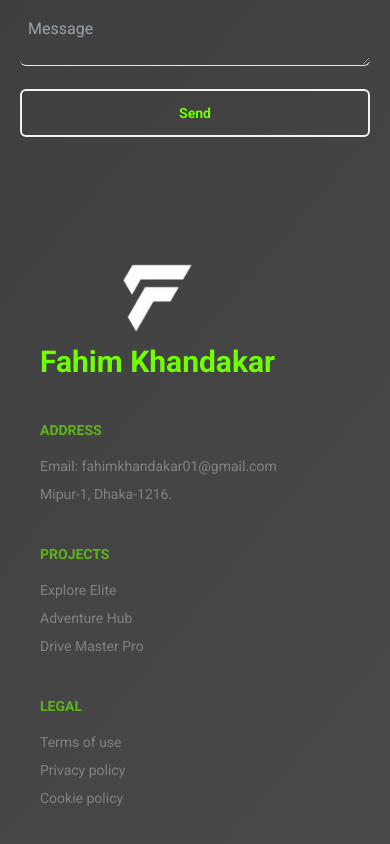
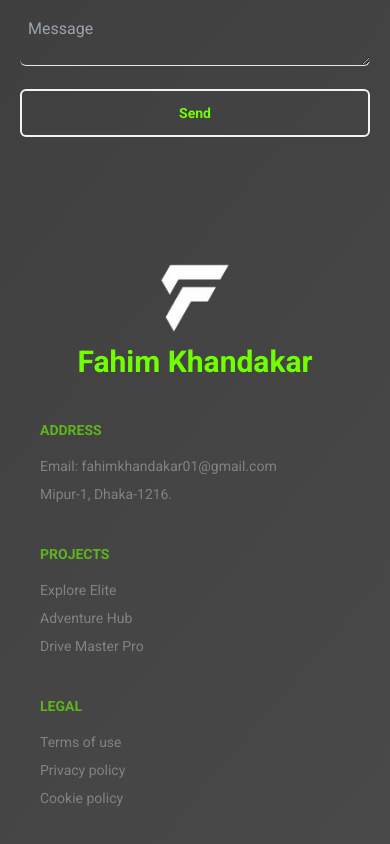
Before and after one commit to fahim-khandakar/fahim-khandakar-portfolio, a React (Vite) app: page /projects in a window 390 px wide. Shown: the part 6826-7670 px from the top of the page. Built offline with nearby package versions, Linux system fonts and the light colour scheme.

Commit message:
change some style

```diff
--- a/src/Components/Footer/Footer.jsx
+++ b/src/Components/Footer/Footer.jsx
@@ -4,10 +4,12 @@ const Footer = () => {
   return (
     <div>
       <footer className="footer p-10 text-[#828282] ">
-        <aside>
+        <aside className=" mx-auto  md:mx-0 text-center md:text-left">
           <img className="w-1/3 mx-auto" src={img} alt="My Logo" />
 
-          <p className="text-[#70FF00] text-3xl font-bold">Fahim Khandakar</p>
+          <p className="text-[#70FF00] w-full text-3xl font-bold">
+            Fahim Khandakar
+          </p>
         </aside>
         <nav>
           <header className="footer-title text-[#70FF00]">Address</header>
```
